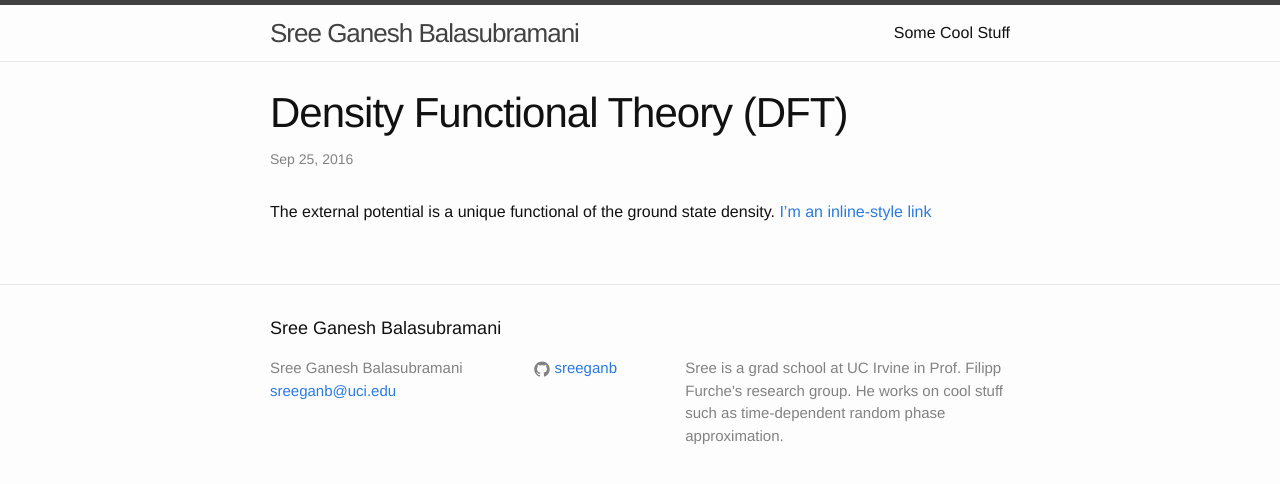
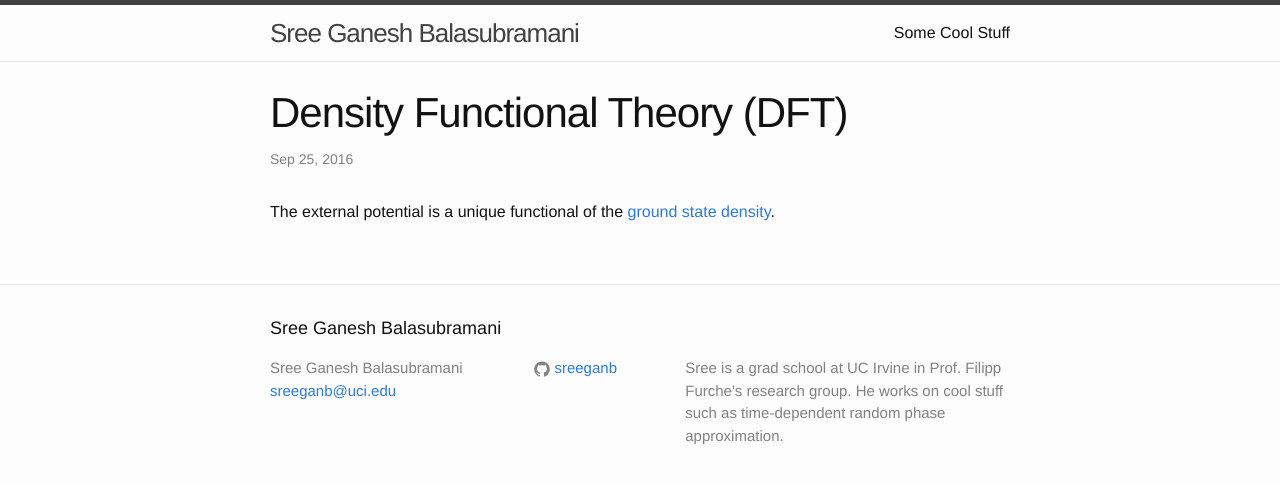
Before and after one commit to sreeganb/sreeganb.github.io, a Jekyll site: the page built from _posts/2016-09-25-first-post.markdown, in a window 1280 px wide. Shown: the top 484 px of the page. Built offline with Jekyll 4.4.1, drawn with Linux system fonts in a browser that asks for light colours.

Commit message:
some more changes

```diff
--- a/_posts/2016-09-25-first-post.markdown
+++ b/_posts/2016-09-25-first-post.markdown
@@ -5,5 +5,4 @@ date:   2016-09-25 06:46:48 -0700
 categories: checking out the utilities
 ---
 
-The external potential is a unique functional of the ground state density.
-[I'm an inline-style link](https://www.google.com)
+The external potential is a unique functional of the [ground state density](http://dft.uci.edu/pubs/B12.pdf).
```
